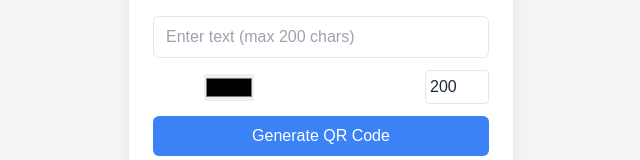
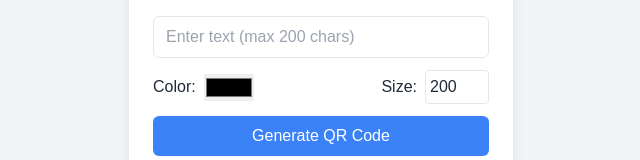
Before and after one commit to venky0195/qr-code-generator, a Next.js app: page / in a window 1280 px wide. Shown: the part 136-296 px from the top of the page, without its empty margins (319-959 px from the left). Built offline with nearby package versions, Linux system fonts and the light colour scheme.

Commit message:
Fix number issue in size input

```diff
--- a/app/components/QRCodeGenerator.tsx
+++ b/app/components/QRCodeGenerator.tsx
@@ -75,7 +75,7 @@ export default function QRCodeGenerator() {
           className='w-full border rounded-md px-3 py-2 mb-3 text-gray-800 dark:bg-gray-700 dark:border-gray-600 dark:text-white'
         />
 
-        <div className='flex justify-between items-center mb-3'>
+        <div className='flex justify-between items-center mb-3 dark:text-white text-gray-800'>
           <label className='flex items-center gap-2'>
             <span>Color:</span>
             <input
@@ -88,7 +88,7 @@ export default function QRCodeGenerator() {
             <span>Size:</span>
             <input
               type='number'
-              value={size}
+              value={size === 0 ? '' : size} // Show empty string when cleared
               onChange={(e) => setSize(Number(e.target.value))}
               min={MIN_QR_SIZE}
               max={MAX_QR_SIZE}
```
